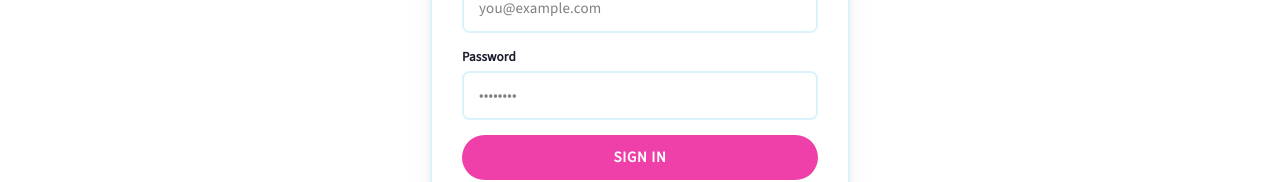
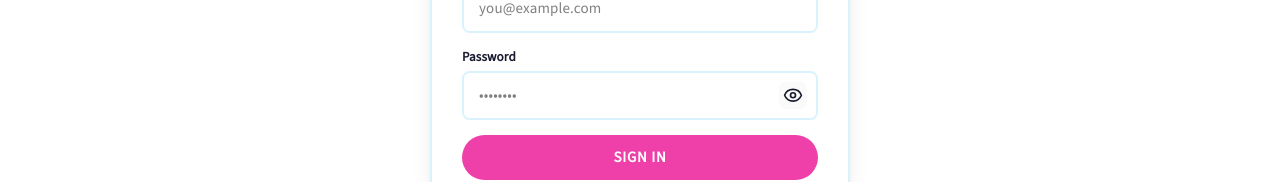
Before and after one commit to NexventuresLtd/Laranat-project, a React (Vite) app in the folder client_web/: page /login in a window 1280 px wide. Shown: the part 426-608 px from the top of the page. Built offline with nearby package versions, Linux system fonts and the light colour scheme.

Commit message:
feat :login page

```diff
--- a/client_web/src/pages/LoginPage.tsx
+++ b/client_web/src/pages/LoginPage.tsx
@@ -1,6 +1,7 @@
 import React, { useState } from 'react';
 import { useNavigate } from 'react-router-dom';
 import { motion } from 'framer-motion';
+import { Eye, EyeOff } from 'lucide-react';
 import { loginWithApi } from '../lib/auth';
 
 const LoginPage: React.FC = () => {
@@ -8,6 +9,7 @@
   const [email, setEmail] = useState('');
   const [password, setPassword] = useState('');
   const [error, setError] = useState('');
+  const [showPassword, setShowPassword] = useState(false);
 
   const handleSubmit = async (e: React.FormEvent) => {
     e.preventDefault();
@@ -72,16 +74,36 @@
               <label htmlFor="login-password" className="block text-sm font-semibold mb-1" style={{ color: 'var(--navbar-text)' }}>
                 Password
               </label>
+              <div className="relative">
                 <input
                   id="login-password"
-                type="password"
+                  type={showPassword ? 'text' : 'password'}
                   value={password}
                   onChange={(e) => setPassword(e.target.value)}
                   placeholder="••••••••"
-                className="w-full px-4 py-3 rounded-lg border-2 focus:outline-none focus:ring-2 transition-colors"
+                  className="w-full px-4 py-3 pr-12 rounded-lg border-2 focus:outline-none focus:ring-2 transition-colors"
                   style={{ borderColor: 'var(--navbar-border)' }}
                   autoComplete="current-password"
                 />
+                <button
+                  type="button"
+                  onClick={() => setShowPassword(!showPassword)}
+                  className="absolute right-3 top-1/2 -translate-y-1/2 p-1 rounded-lg transition-colors"
+                  style={{
+                    color: 'var(--navbar-text)',
+                    backgroundColor: 'rgba(0, 0, 0, 0.02)',
+                  }}
+                  onMouseEnter={(e) => {
+                    (e.currentTarget as HTMLElement).style.backgroundColor = 'rgba(0, 0, 0, 0.06)';
+                  }}
+                  onMouseLeave={(e) => {
+                    (e.currentTarget as HTMLElement).style.backgroundColor = 'rgba(0, 0, 0, 0.02)';
+                  }}
+                  title={showPassword ? 'Hide password' : 'Show password'}
+                >
+                  {showPassword ? <EyeOff size={20} /> : <Eye size={20} />}
+                </button>
+              </div>
             </div>
             <motion.button
               type="submit"
```
Also changed, not shown: 1 other file (tests, documents, lock files or other folders). Lines whose indentation alone changed are shown as unchanged.
